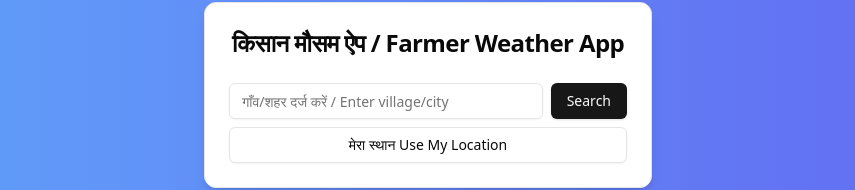
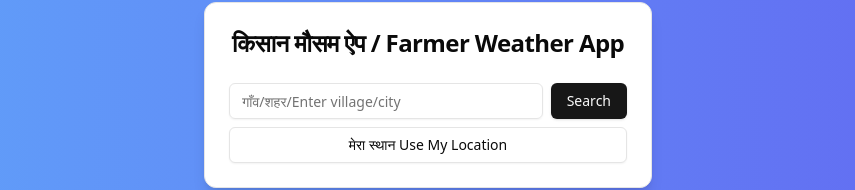
Before and after one commit to Shivampg1/weather-app, a React (Vite) app: page / in a window 1280 px wide. Shown: the part 305-495 px from the top of the page, without its empty margins (212-1067 px from the left). Built offline with nearby package versions, Linux system fonts and the light colour scheme.

Commit message:
Update App.jsx

```diff
--- a/src/App.jsx
+++ b/src/App.jsx
@@ -378,7 +378,7 @@ export default function App() {
           <div className="relative">
             <div className="flex gap-2">
               <Input
-                placeholder="गाँव/शहर दर्ज करें / Enter village/city"
+                placeholder="गाँव/शहर/Enter village/city"
                 value={city}
                 onChange={(e) => setCity(e.target.value)}
                 onKeyPress={(e) => e.key === 'Enter' && fetchWeather()}
```
